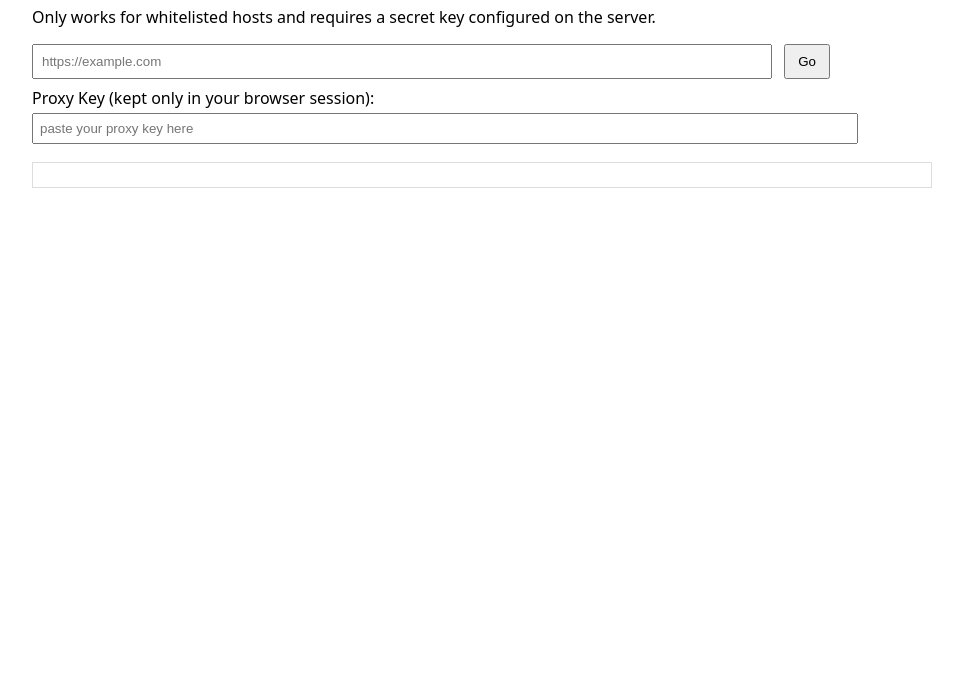
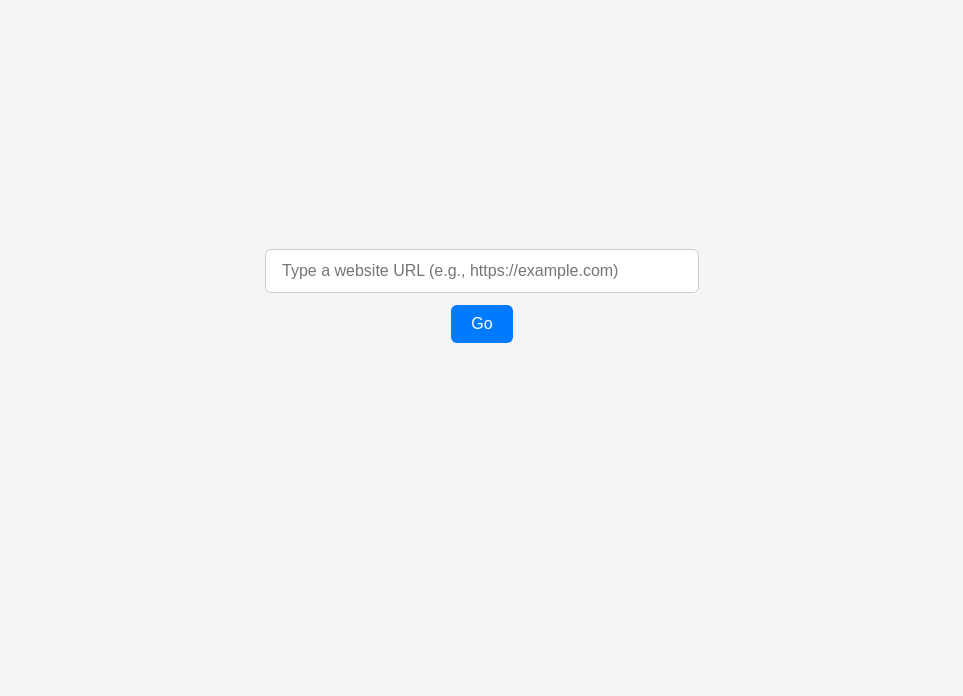
Before and after one commit to nickgri72-ops/proxy, a plain HTML site: page index.html in a window 1280 px wide. Shown: the part 104-800 px from the top of the page, without its empty margins (158-1121 px from the left). Drawn offline with Linux system fonts and the light colour scheme.

Commit message:
Update index.html

```diff
--- a/index.html
+++ b/index.html
@@ -1,61 +1,61 @@
-<!doctype html>
+<!DOCTYPE html>
 <html lang="en">
 <head>
-  <meta charset="utf-8" />
-  <meta name="viewport" content="width=device-width,initial-scale=1" />
-  <title>My Personal Proxy</title>
+  <meta charset="UTF-8">
+  <meta name="viewport" content="width=device-width, initial-scale=1.0">
+  <title>Start Page</title>
   <style>
-    body { font-family: system-ui, -apple-system, "Segoe UI", Roboto, Arial; padding: 24px; max-width:900px; margin:auto; }
-    input[type="text"]{ width:80%; padding:8px; margin-right:8px; }
-    button{ padding:8px 12px; }
-    #output{ margin-top:18px; border:1px solid #ddd; padding:12px; white-space:pre-wrap; max-height:60vh; overflow:auto; }
+    body {
+      display: flex;
+      justify-content: center;
+      align-items: center;
+      height: 100vh;
+      margin: 0;
+      background: #f5f5f5;
+      font-family: Arial, sans-serif;
+      flex-direction: column;
+    }
+    input[type="text"] {
+      width: 400px;
+      max-width: 90%;
+      padding: 12px 16px;
+      font-size: 1rem;
+      border-radius: 6px;
+      border: 1px solid #ccc;
+      outline: none;
+      margin-bottom: 12px;
+    }
+    button {
+      padding: 10px 20px;
+      font-size: 1rem;
+      border: none;
+      border-radius: 6px;
+      background-color: #007bff;
+      color: white;
+      cursor: pointer;
+    }
+    button:hover {
+      background-color: #0056b3;
+    }
   </style>
 </head>
 <body>
-  <h1>Personal Proxy (secured)</h1>
-  <p>Only works for whitelisted hosts and requires a secret key configured on the server.</p>
-
-  <div>
-    <input id="url" type="text" placeholder="https://example.com" />
-    <button id="go">Go</button>
-  </div>
-
-  <div style="margin-top:8px;">
-    <label>Proxy Key (kept only in your browser session):</label><br/>
-    <input id="key" type="password" placeholder="paste your proxy key here" style="width:90%; padding:6px; margin-top:4px;" />
-  </div>
-
-  <div id="status" style="margin-top:12px; color:#555"></div>
-  <div id="output"></div>
+  <input type="text" id="urlInput" placeholder="Type a website URL (e.g., https://example.com)">
+  <button onclick="goToSite()">Go</button>
 
   <script>
-    const go = document.getElementById('go');
-    const out = document.getElementById('output');
-    const status = document.getElementById('status');
+    function goToSite() {
+      const url = document.getElementById('urlInput').value;
+      if (!url) return;
+      // Add https:// if user doesn't type it
+      const fullUrl = url.startsWith('http://') || url.startsWith('https://') ? url : 'https://' + url;
+      window.location.href = fullUrl;
+    }
 
-    go.onclick = async () => {
-      out.textContent = '';
-      status.textContent = '';
-      const url = document.getElementById('url').value.trim();
-      const key = document.getElementById('key').value.trim();
-      if (!url) return alert('Enter a URL');
-      if (!key) return alert('Enter your proxy key');
-
-      status.textContent = 'Fetching...';
-      try {
-        const apiUrl = '/api/proxy?url=' + encodeURIComponent(url);
-        const resp = await fetch(apiUrl, { headers: { 'x-proxy-key': key } });
-        status.textContent = `Status: ${resp.status}`;
-        const text = await resp.text();
-        out.textContent = text.slice(0, 200000); // limit to first chunk
-        if (resp.status >= 400) {
-          status.textContent += ' — error';
-        }
-      } catch (err) {
-        status.textContent = 'Fetch failed';
-        out.textContent = String(err);
-      }
-    };
+    // Allow pressing Enter to go
+    document.getElementById('urlInput').addEventListener('keypress', function(e) {
+      if (e.key === 'Enter') goToSite();
+    });
   </script>
 </body>
 </html>
```
